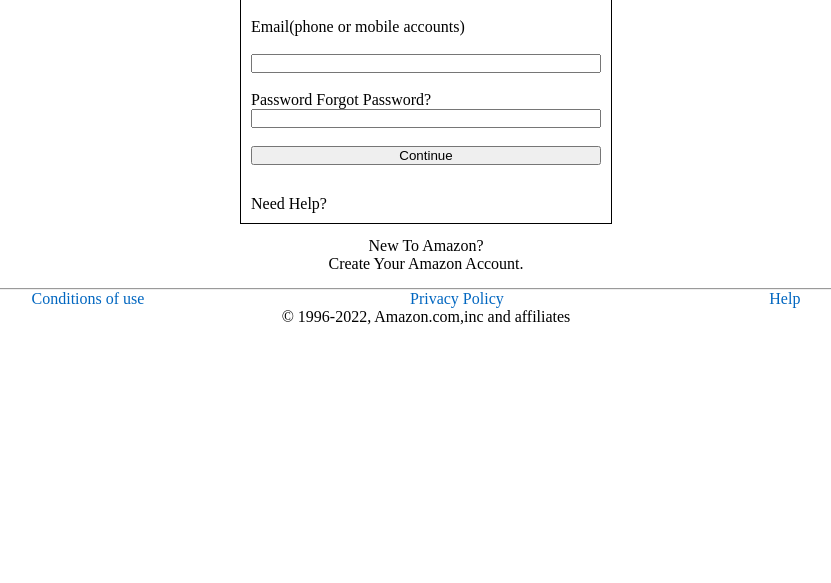
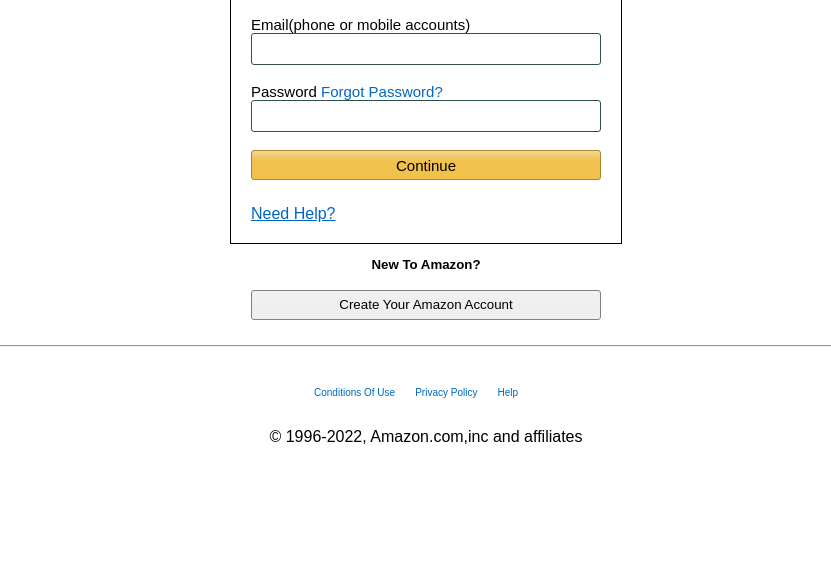
Before and after one commit to Anglindw/Homework-2-Week-1, a plain HTML site: page index.html in a window 1280 px wide. Shown: the part 217-800 px from the top of the page, without its empty margins (214-1045 px from the left). Drawn offline with Linux system fonts and the light colour scheme.

Commit message:
second commit

```diff
--- a/index.html
+++ b/index.html
@@ -8,34 +8,34 @@
     <link rel="stylesheet" href="style.css">
 </head>
 <body>
-    <div class="logo center">
+    <div class="logo">
         <img src="https://mir-s3-cdn-cf.behance.net/project_modules/disp/bf2f7514982833.5628b781db163.png">
     </div>
     <div class="container">
         <div class="form">
             <h1>Sign In</h1><br>
                 <form class="texter">
-                    <label for="email" class="mail">Email(phone or mobile accounts)</label><br>
-                    <input type="email" id="email" class="mail"/><br>
-                    <label for="password" class="pass" class="word">Password<a> Forgot Password?</a><br></label>
+                    <label for="email" class="label">Email(phone or mobile accounts)</label>
+                    <input type="email" id="email" class="area" /><br>
+                    <label for="password"  class="label">Password<a> Forgot Password?</a></label>
 
-                    <input type="password" id="password" class="pass" /><br>
-                    <button type="submit" class="pass" >Continue</button><br>
+                    <input type="password" id="password" class="pass" class="area"/><br>
+                    <button type="submit" class="button" >Continue</button><br>
 
                 </form>
-            <a>Need Help?</a>
+            <a href="dummy.html" class="help">Need Help?</a>
         </div>
     </div>
     <div class="signup">
-        <p>New To Amazon?</p>
-        <a>Create Your Amazon Account.</a>
+        <h5>New To Amazon?</h5><br>
+        <button type="submit" class="portal">Create Your Amazon Account</button>
     </div>
 </body>
 <footer class="center">
     <hr>
     <div>
         <ul>
-            <li>Conditions of use</li>
+            <li>Conditions Of Use</li>
             <li>Privacy Policy</li>
             <li>Help</li>
         </ul>
--- a/style.css
+++ b/style.css
@@ -1,6 +1,7 @@
 *{
     margin: 0px;
     padding: 0px;
+    font-family: Arial, Helvetica, sans-serif
 
 }
 
@@ -23,15 +24,32 @@ body{
 
 
 }
+
+.label{
+    font-size: 15px;
+}
+
+.label a{
+    color:#0066c0;
+    text-align: right;
+}
+input{
+    height: 30px;
+    border: 1px solid darkslategrey;
+    border-radius: 3px;
+}
+
+
 .form{
     margin: 1%;
-    padding: 10px;
+    padding: 20px;
     border: 1px solid black;
     width: 350px;
     height:275px;
     display: flex;
     flex-direction: column;
     justify-content:space-between;
+    align-items: space-between;
 
 
 }
@@ -47,17 +65,36 @@ body{
 
 }
 
+ .button{
+    background-color: #f0c14b;
+    border: 1px solid #a88734;
+    border-radius: 3px;
+    box-shadow:inset 0 12px 12px -12px whitesmoke;box-shadow:inset 0 12px 12px -12px whitesmoke;
+    height: 30px;
+    font-size: 15px;
+
+ }
+
+
+ .portal{
+    height: 30px;
+    width: 350px;
+    border: 1px solid gray;
+    border-radius: 3px;
+    box-shadow:inset 0 12px 12px -12px whitesmoke;
+ }
+
+
+.help{
+    color: #0066c0;
+}
 .signup{
     text-align:center;
     margin-top: 0px;
     margin-bottom: 15px;
+
 }
 
-footer{
-    bottom: 0px;
-    width: 100%;
-    height: 5vh;
-}
 footer div{
     text-align: center;
 }
@@ -67,20 +104,20 @@ footer hr{
 
 }
 footer{
-    padding: 0px;
+    padding: 10px;
 }
 footer div ul{
     display: flex;
     justify-content: center;
-    justify-content: space-evenly;
     list-style-type: none;
     color: #0066c0
 }
 footer div li{
     display:inline;
-
+    font-size: 10px;
+    margin-top: 40px;
     margin-left: 0px;
     margin-right: 20px;
-
+    margin-bottom: 30px;
 
 }
```
Also changed, not shown: dummy.html (added, +12 -0 lines).
